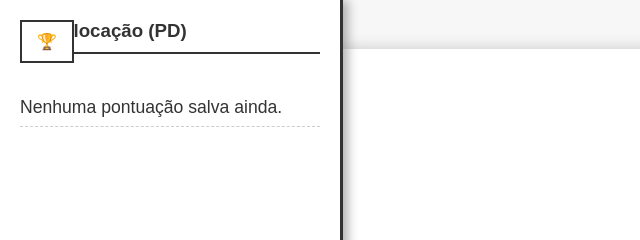
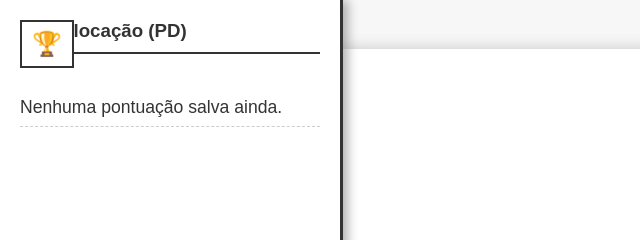
Before and after one commit to Igu2012/Eletiva_LeN, a plain HTML site: page index.html in a window 1280 px wide. Both pictures are taken after a click on the button "Mostrar Colocação". Shown: the top 240 px of the page, 0-640 px from the left. Drawn offline with Linux system fonts and the light colour scheme.

Commit message:
Update style.css

```diff
--- a/style.css
+++ b/style.css
@@ -163,11 +163,12 @@ body {
     position: absolute;
     top: 20px;
     left: 20px;
-    padding: 10px 15px;
+    padding: 10px; /* Padding ajustado para o ícone */
     border: 2px solid #333;
     background-color: #fff;
     cursor: pointer;
-    font-size: 1em;
+    font-size: 1.5em; /* Tamanho do ícone maior */
+    line-height: 1; /* Alinhamento vertical do ícone */
     z-index: 100;
 }
 
@@ -181,8 +182,11 @@ body {
     border-right: 3px solid #333;
     box-shadow: 5px 0 10px rgba(0,0,0,0.3);
     padding: 20px;
+
+    /* CORREÇÃO FINAL: Garante que o menu esteja oculto e fora da tela */
     transform: translateX(-100%);
-    transition: transform 0.4s ease-out;
+    transition: transform 0.4s ease-out, visibility 0.4s;
+    visibility: hidden; /* Oculta completamente quando fora da tela */
     z-index: 99;
 
     display: flex;
@@ -191,6 +195,7 @@ body {
 
 #ranking-menu.visible {
     transform: translateX(0);
+    visibility: visible; /* Torna visível ao deslizar */
 }
 
 #ranking-menu h3 {
```
